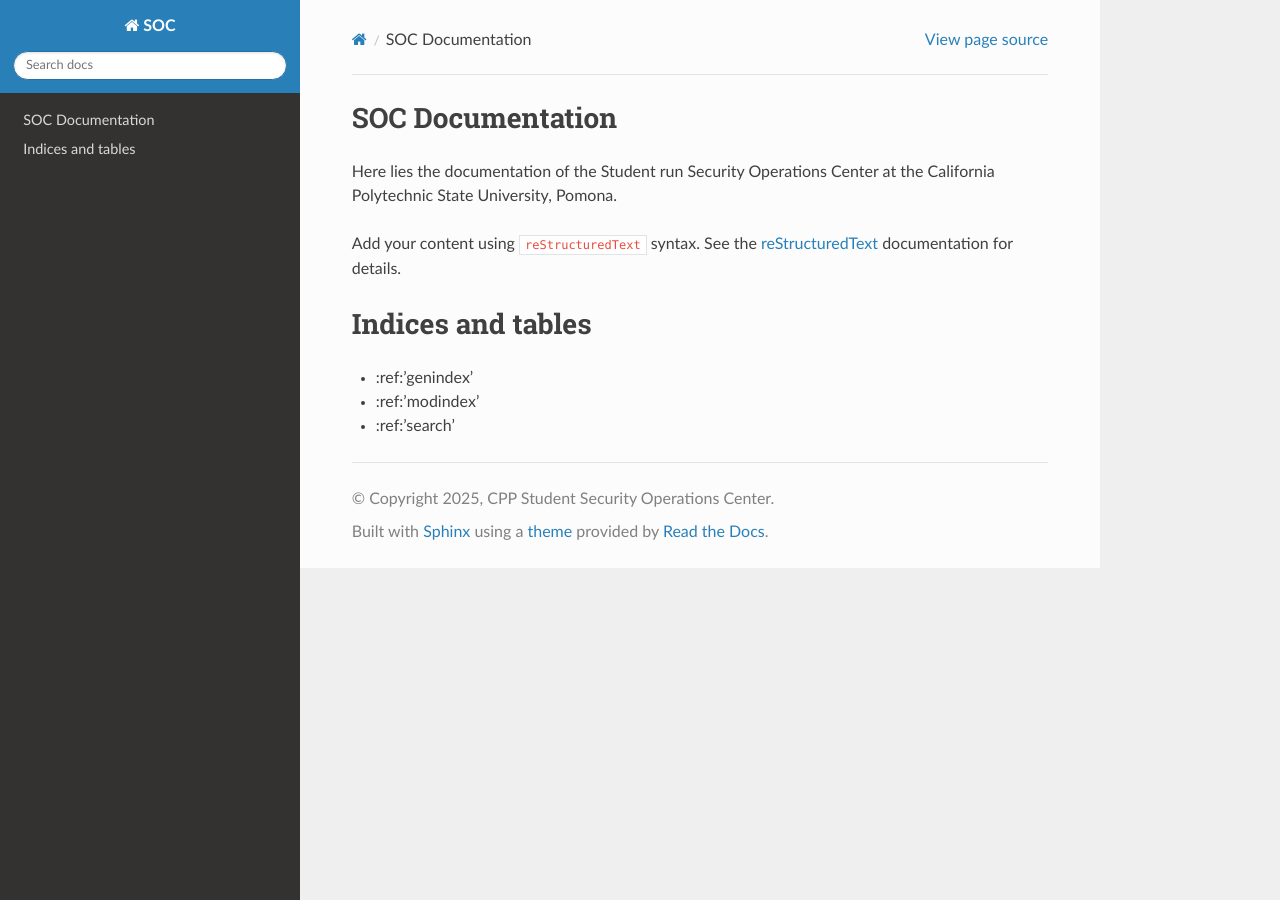
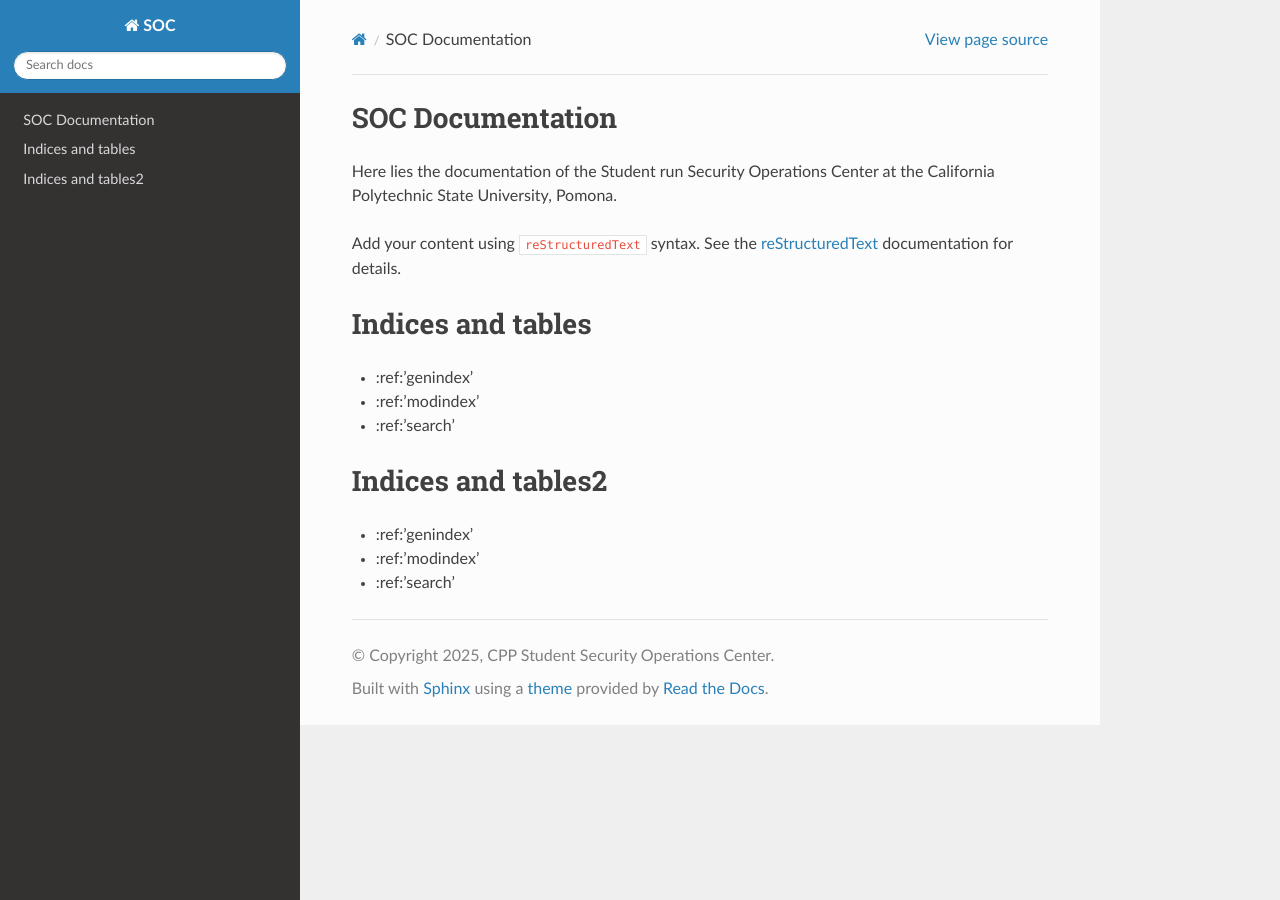
Before and after one commit to Sh0bra/SOC-Documentation, a Sphinx documentation site: the page built from source/index.rst, in a window 1280 px wide. Built offline with Sphinx 7.4.7 and the Read the Docs theme 3.1.0, drawn with Linux system fonts in a browser that asks for light colours.

Commit message:
testing indice 2

```diff
--- a/source/index.rst
+++ b/source/index.rst
@@ -25,3 +25,10 @@ Indices and tables
 * :ref:'genindex'
 * :ref:'modindex'
 * :ref:'search'
+
+Indices and tables2
+====================
+
+* :ref:'genindex'
+* :ref:'modindex'
+* :ref:'search'
```
